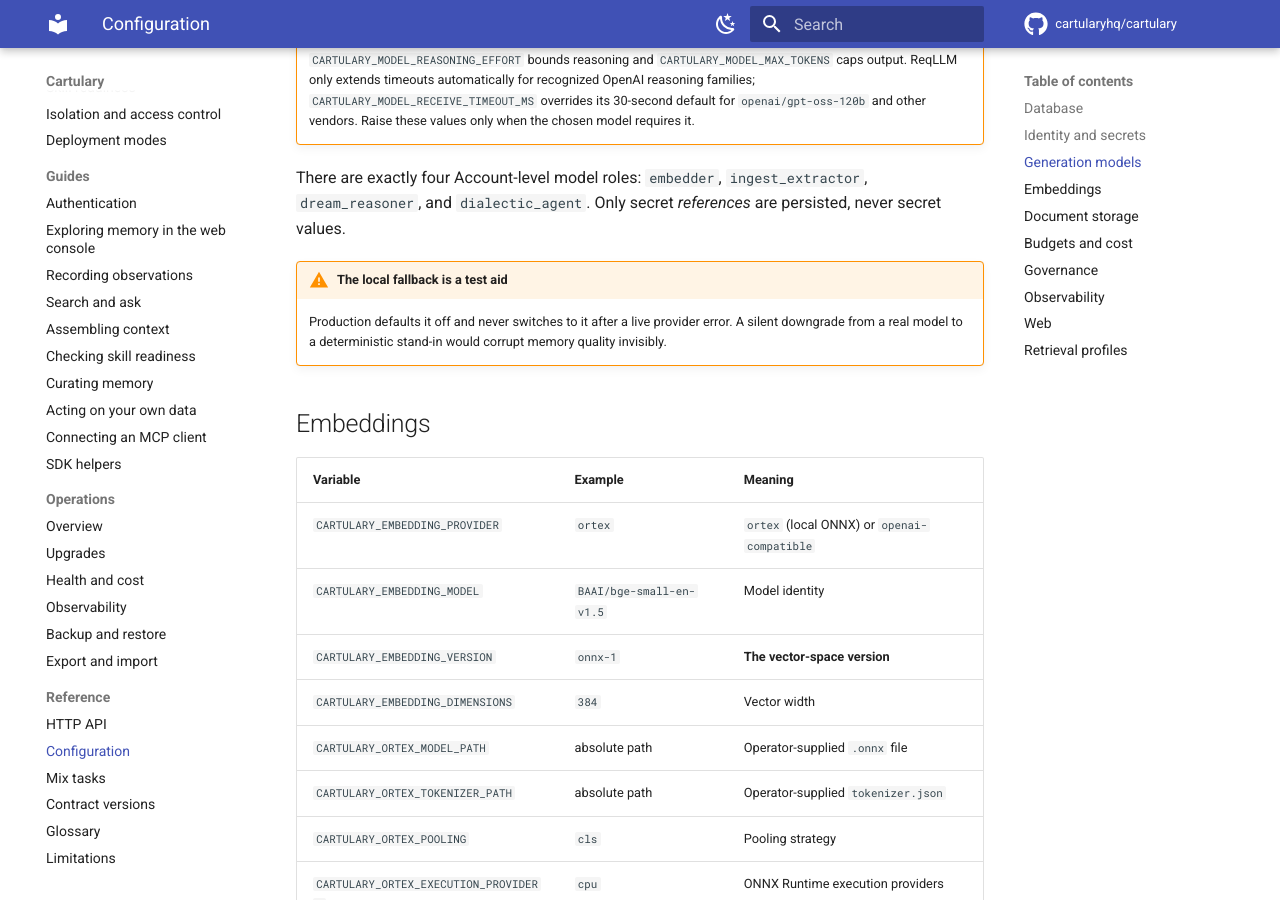
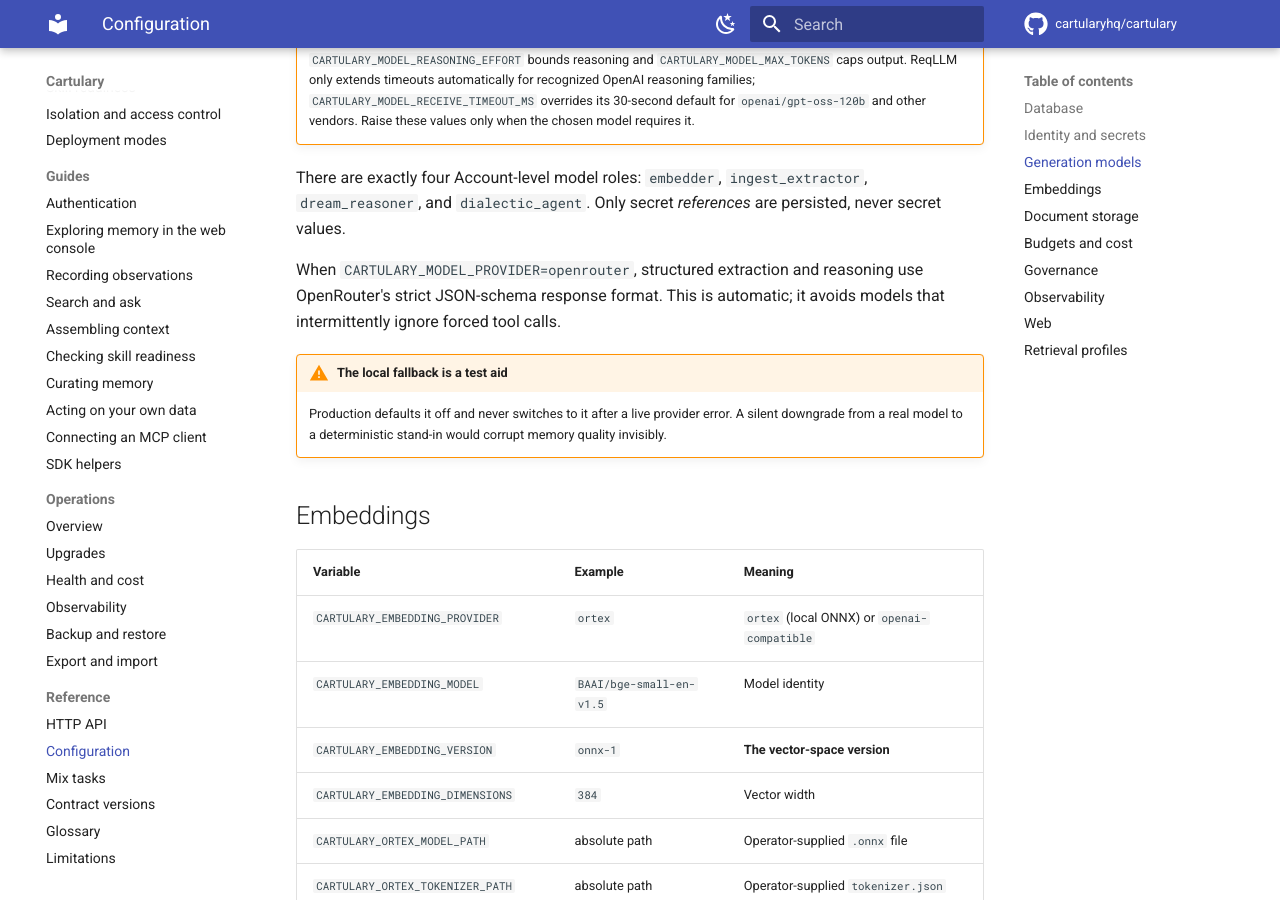
Before and after one commit to cartularyhq/cartulary, an MkDocs documentation site: the page built from docs/reference/configuration.md, in a window 1280 px wide and 900 px high, scrolled down 2715 px. Built offline with MkDocs 1.6.1 and Material for MkDocs 9.7.7, drawn with Linux system fonts in a browser that asks for light colours; comment, search, counter and statistics services are not loaded.

Commit message:
Fix OpenRouter structured extraction

```diff
--- a/docs/reference/configuration.md
+++ b/docs/reference/configuration.md
@@ -85,6 +85,10 @@ External mode needs PostgreSQL 18 with pgvector available.
 There are exactly four Account-level model roles: `embedder`,
 `ingest_extractor`, `dream_reasoner`, and `dialectic_agent`. Only secret
 *references* are persisted, never secret values.
+
+When `CARTULARY_MODEL_PROVIDER=openrouter`, structured extraction and reasoning
+use OpenRouter's strict JSON-schema response format. This is automatic; it
+avoids models that intermittently ignore forced tool calls.
 
 !!! warning "The local fallback is a test aid"
     Production defaults it off and never switches to it after a live provider
```
Also changed, not shown: specs/architecture/model-layer-structured-extraction.md (+5 -0 lines), 2 other files.
